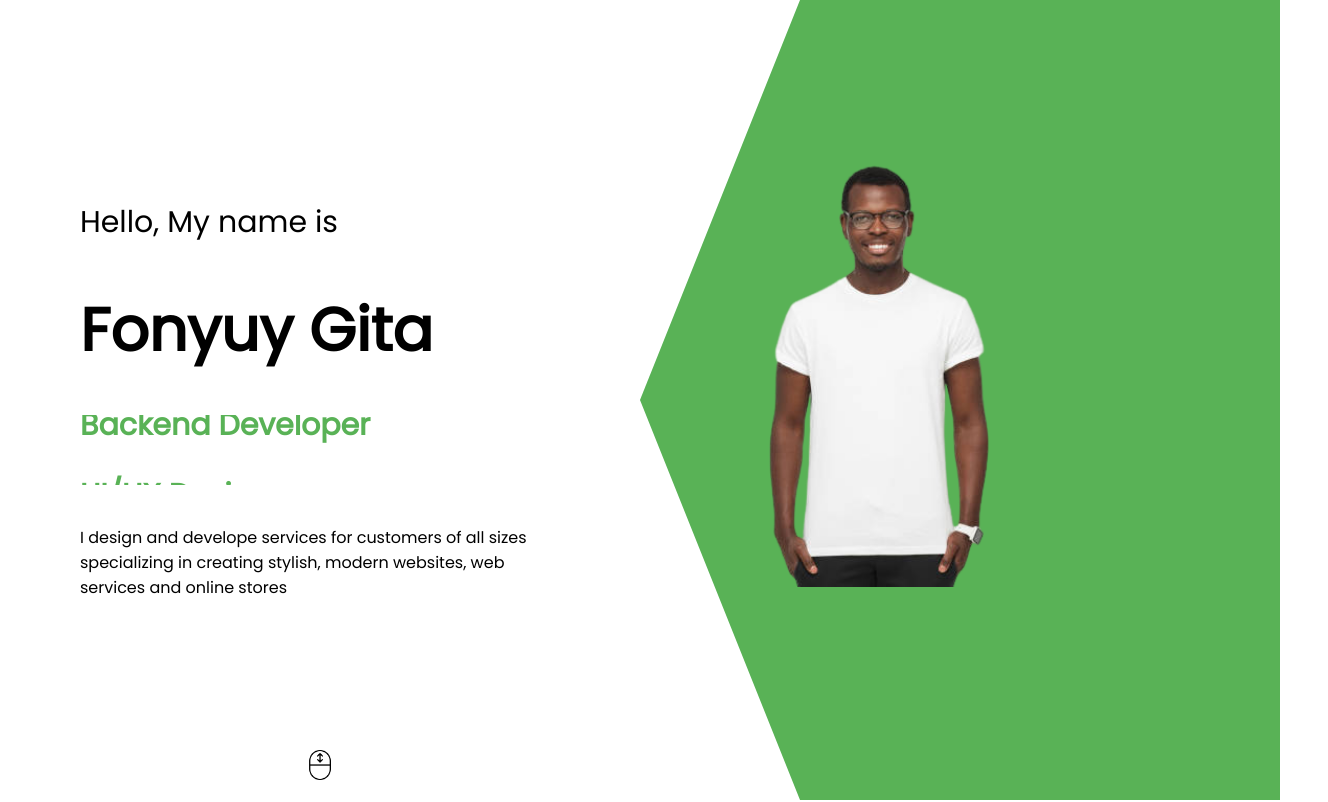
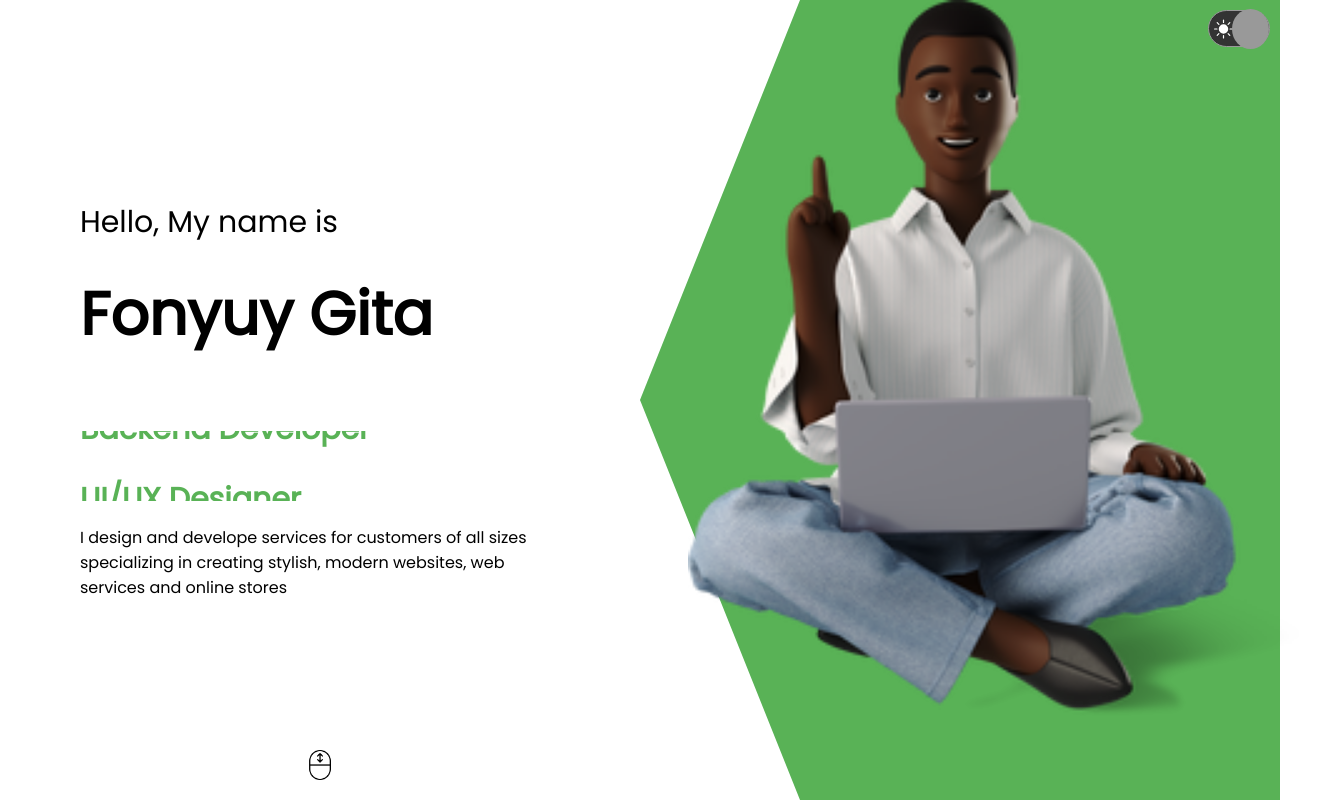
Before and after one commit to Fonyuygita/myPortfolio, a React (Create React App) app: page / in a window 1280 px wide. Shown: the top 802 px of the page, 1328 px wide, since content can reach past the window. Built offline with nearby package versions, Linux system fonts and the light colour scheme.

Commit message:
done with the  d esktop version

```diff
--- a/public/index.html
+++ b/public/index.html
@@ -20,7 +20,7 @@
    <link rel="preconnect" href="https://fonts.gstatic.com" crossorigin>
    <link href="https://fonts.googleapis.com/css2?family=Poppins&display=swap" rel="stylesheet">
 
-    <title>React App</title>
+    <title>FonyuyJude</title>
     <style>
       *{
         margin: 0;
--- a/src/component/App.jsx
+++ b/src/component/App.jsx
@@ -1,23 +1,33 @@
-import React, {useState} from 'react'
+import React, {useContext, useState} from 'react'
+import { DarkModeProvider, ThemeContext } from '../context';
+// import { ThemeProvider } from '../context';
 import About from './about/About';
+import Contact from './contact/Contact';
+import "../darkMode.css"
 
 
 
 import Intro from './intro/Intro';
 import ProductList from './productLlist/ProductList';
 import Project from './project/Project';
+import Toggle from './toggle/Toggle';
 
 
 
 
 const App = () => {
 
+  const {dark}=useContext(ThemeContext);
+
 
   return (
-  <div className="app">
+
+  <div className={dark ? "darkMode" : ""} >
+  <Toggle/>
   <Intro/>
   <About/>
   <ProductList/>
+  <Contact/>
 
   </div>
   )
--- /dev/null
+++ b/src/component/contact/Contact.css
@@ -0,0 +1,83 @@
+.c{
+    height: 100vh;
+    position: relative;
+
+}
+.c-bg{
+    width: 20px;
+    height: 100%;
+    background-color: #59b256;
+    position: absolute;
+}
+
+.c-wrapper{
+    padding: 50px;
+    display: flex;
+}
+
+.c-left{
+    flex: 1;
+}
+h1{
+    font-size: 50px;
+    margin-bottom: 3rem;
+}
+
+.c-right{
+    flex: 1;
+    display: flex;
+    align-items: center;
+    justify-content: center;
+    flex-direction: column;
+}
+
+.c-info{
+    display: flex;
+    flex-direction: column;
+    gap: 30px;
+    margin-top: 1.5rem;
+
+}
+
+.c-info-item{
+    display: flex;
+    align-items: center;
+    gap: 5px;
+
+
+}
+
+/* style our form */
+
+form{
+    margin-top: 20px;
+}
+
+input{
+    width: 50%;
+    height: 50px;
+    border: none;
+    border-bottom: 1px solid #59b256;
+    margin: 10px 0;
+    font-size: 14px;
+    padding-left: 10px;
+    outline: none;
+
+}
+
+textarea{
+    width: 100%;
+    margin: 10px 0;
+    font-size: 14px;
+    padding-left: 10px;
+
+
+}
+button{
+    border: none;
+    padding: 15px;
+   background-color: #59b256;
+   color: white;
+   font-weight: 500;
+   cursor: pointer;
+}
--- /dev/null
+++ b/src/component/contact/Contact.jsx
@@ -0,0 +1,90 @@
+import React, { useRef, useState } from 'react'
+import { BsMailbox, BsMap, BsPhone } from 'react-icons/bs'
+import emailjs from '@emailjs/browser';
+import "./Contact.css"
+
+const Contact = () => {
+  // confirm email state
+  const [confirm, setConfirm]=useState(false);
+
+
+// using useRef hook to send our data
+const formRef=useRef();
+// create our handle sbmit functionality
+
+const handleSubmit=e=>{
+  e.preventDefault();
+
+  // now we can send our message using email js
+  emailjs.sendForm('service_wzlow5b', 'template_teu4p9n', formRef.current, '6g3n1zVcflVji4WB-')
+      .then((result) => {
+          console.log(result.text);
+          setConfirm(true)
+      }, (error) => {
+          console.log(error.text);
+      });
+
+
+}
+
+  return (
+    <div className="c">
+      <div className="c-bg"></div>
+      <div className="c-wrapper">
+        <div className="c-left">
+          <h1 className="c-title">{"Let's discuss your projects "}</h1>
+
+          <div className="c-info">
+            <div className="c-info-item">
+
+              <BsPhone />
+              <h3><span>Contact Me: </span>+237 672 792 563 </h3>
+
+            </div>
+
+            <div className="c-info-item">
+
+              <BsMailbox />
+              <h3><span>Email Me: </span>fonyuyjudegita@gmail.com</h3>
+
+            </div>
+
+            <div className="c-info-item">
+
+              <BsMap />
+              <h3><span>See Me: </span>BAMENDA CM</h3>
+
+            </div>
+
+          </div>
+        </div>
+        <div className="c-right">
+          <p className="c-des">
+            <b>What is your story?</b>
+            Get in touch let us discuss business
+          </p>
+
+          <form ref={formRef} onSubmit={handleSubmit} >
+
+            <input type="text" placeholder='Name' name='user_name' />
+
+            <input type="text" placeholder='subject' name='user_subject' />
+            <input type="email" placeholder='Email' name='user_email' />
+            <textarea rows="5" placeholder='Message' name='message' />
+            <button>Submit</button>
+
+{confirm && <p>Message send</p>}
+          </form>
+
+        </div>
+      </div>
+      <div className='google-map'>
+        <iframe width="100%" height="200" id="gmap_canvas" src="https://maps.google.com/maps?q=futru%20%20Nkwen&t=k&z=13&ie=UTF8&iwloc=&output=embed" frameborder="0" scrolling="no" marginheight="0" marginwidth="0"></iframe>
+      </div>
+
+
+    </div>
+  )
+}
+
+export default Contact
--- a/src/component/intro/Intro.jsx
+++ b/src/component/intro/Intro.jsx
@@ -1,6 +1,6 @@
 import React from "react";
 import "./intro.css";
-import me from "../../asset/jude.png";
+import me from "../../asset/traf.png"
 import svg1 from "../../asset/toggle-on-svgrepo-com.svg";
 import svg2 from "../../asset/icons8-mouse-scrolling-50.png";
 
--- a/src/component/intro/intro.css
+++ b/src/component/intro/intro.css
@@ -95,8 +95,7 @@ align-items: center;
     display: flex;
     align-items: center;
     justify-content: center;
-   left:-20%;
-    top: 20%;
+
 }
 .i-bg{
     clip-path: polygon(100% 0%, 100% 56%, 100% 100%, 25% 100%, 0% 50%, 25% 0%);
--- /dev/null
+++ b/src/component/toggle/Toggle.css
@@ -0,0 +1,33 @@
+.t{
+    width: 50px;
+    height: 25px;
+    border-radius: 25px;
+    border: 1px solid #999;
+    /* background-color: white; */
+    position: fixed;
+    top: 10px;
+    right: 10px;
+    z-index: 999;
+    display: flex;
+    align-items: center;
+    justify-content: center;
+    padding: 5px;
+    cursor: pointer;
+    gap: 12px;
+    background-color: #333;
+
+
+}
+
+.button{
+    width: 37px;
+    height: 40px;
+    border-radius: 50%;
+    background-color: #999;
+    position: absolute;
+    cursor: pointer;
+    right: 0px;
+    transition: 100ms all ease-in-out;
+
+
+}
--- /dev/null
+++ b/src/component/toggle/Toggle.jsx
@@ -0,0 +1,30 @@
+import React, { useContext } from 'react'
+import { BsFillSunFill } from 'react-icons/bs';
+import { CiDark } from 'react-icons/ci';
+import { ThemeContext } from '../../context';
+
+import "./Toggle.css";
+
+const Toggle = () => {
+const {dark, toggle}=useContext(ThemeContext);
+
+
+
+  return (
+    <div className="t">
+
+    <BsFillSunFill size={300}  color="#fff" />
+    <CiDark size={300}  />
+
+
+    <div className="button" style={{right: dark && "34px"}} onClick={toggle}></div>
+
+
+
+
+
+    </div>
+  )
+}
+
+export default Toggle
--- /dev/null
+++ b/src/context.js
@@ -0,0 +1,30 @@
+import { children, createContext, useEffect, useReducer } from "react";
+import { useState } from "react";
+
+export const ThemeContext=createContext();
+
+export const DarkModeProvider=({children})=>{
+// create a state for
+
+const [dark, setDark]=useState(JSON.parse(localStorage.getItem("dark")) || null);
+
+
+
+    // create a toggle function
+
+    const toggle=()=>{
+        setDark(!dark);
+    }
+
+    useEffect(()=>{
+
+JSON.stringify(localStorage.setItem("dark", dark));
+
+    }, [dark])
+
+return (
+
+    <ThemeContext.Provider value={{dark, toggle}} >{children}</ThemeContext.Provider>
+)
+
+}
--- /dev/null
+++ b/src/darkMode.css
@@ -0,0 +1,13 @@
+.darkMode{
+    background-color: #222;
+    color: white;
+}
+input{
+    background-color: #333;
+    color: white;
+}
+
+textarea{
+    border-color: gray;
+    background-color: #333;
+}
--- a/src/index.js
+++ b/src/index.js
@@ -3,9 +3,10 @@ import App from './component/App';
 import React from 'react';
 
 import ReactDOM from 'react-dom';
+import { DarkModeProvider } from './context';
 
 const output=document.getElementById('root');
 
 
 
-ReactDOM.render(<App />, output);
+ReactDOM.render(   <DarkModeProvider><App /></DarkModeProvider>, output);
```
Also changed, not shown: src/asset/traf.png (added).
